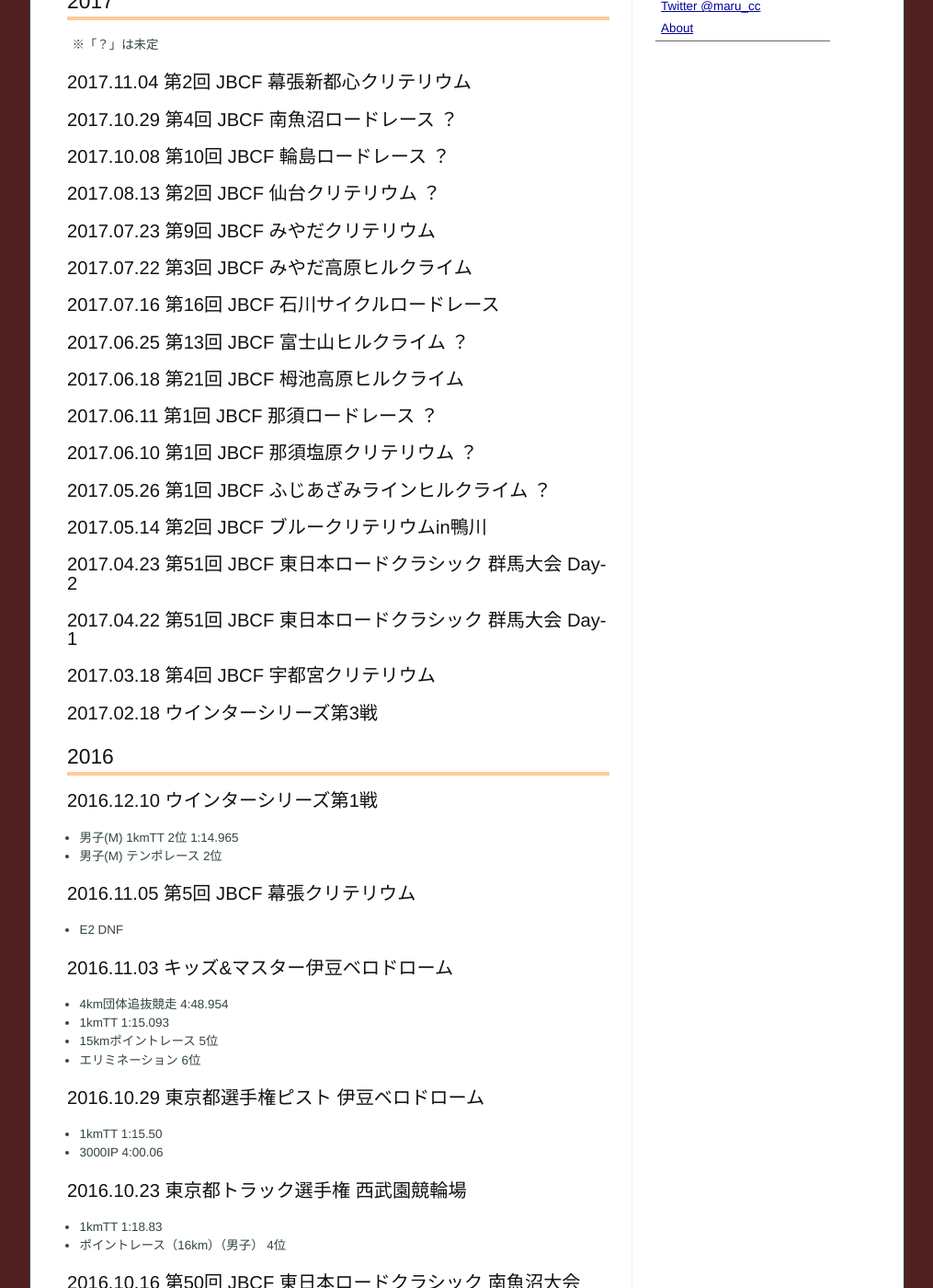
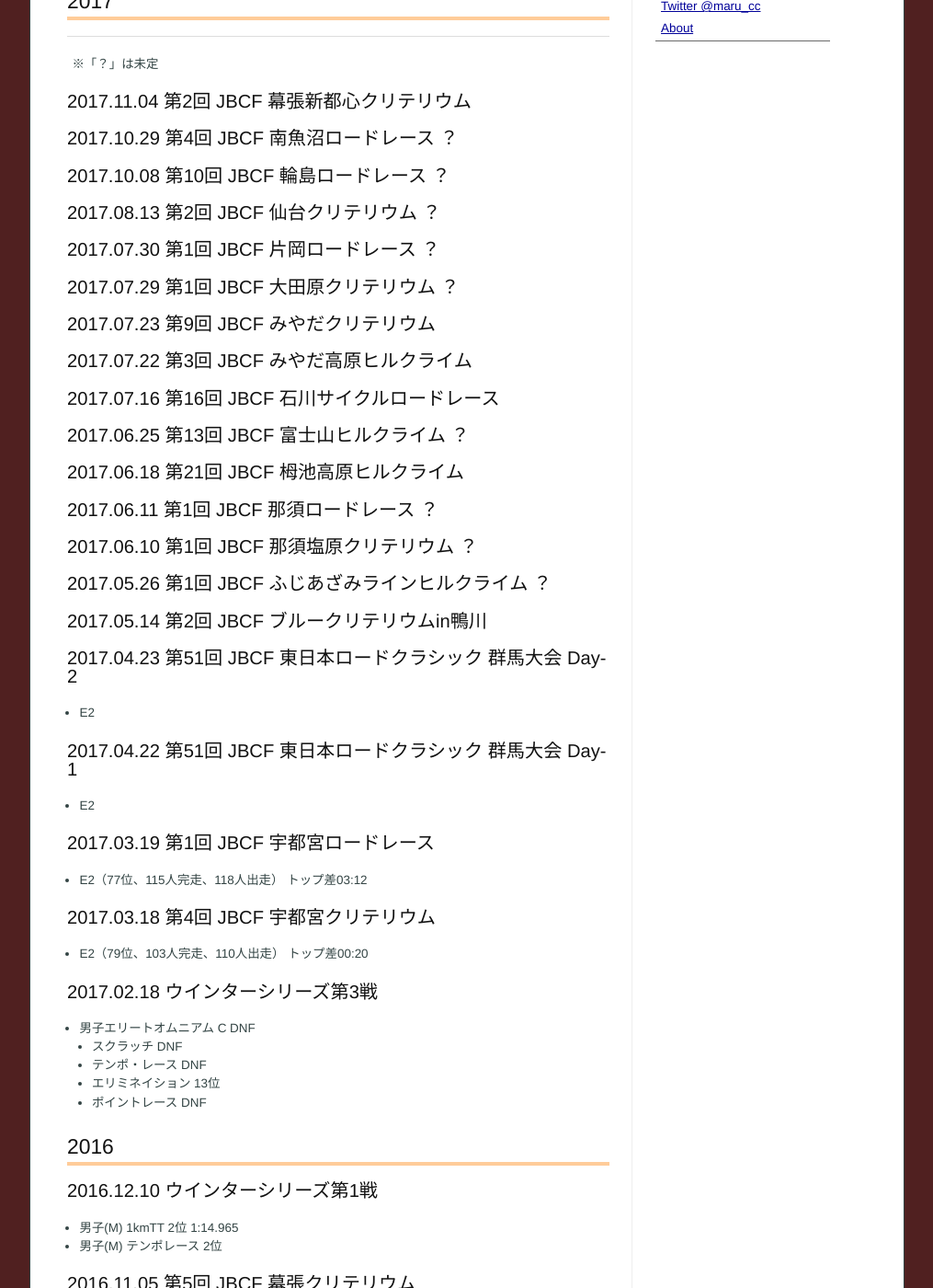
Before and after one commit to marucc/marucc.github.io, a Jekyll site: the page built from sports/results_bike.md, in a window 1280 px wide and 1400 px high, scrolled down 213 px. Shown: the whole window at 92% size, without its empty margins (133-1148 px from the left). Built offline with Jekyll 4.4.1, drawn with Linux system fonts in a browser that asks for light colours.

Commit message:
Published with https://stackedit.io/

```diff
--- a/sports/results_bike.md
+++ b/sports/results_bike.md
@@ -10,6 +10,10 @@ markdown: kramdown
 
 ## 2017
 
+
+----------
+
+
 ※「？」は未定
 
 ### 2017.11.04 第2回 JBCF 幕張新都心クリテリウム
@@ -19,6 +23,10 @@ markdown: kramdown
 ### 2017.10.08 第10回 JBCF 輪島ロードレース ？
 
 ### 2017.08.13 第2回 JBCF 仙台クリテリウム ？
+
+### 2017.07.30 第1回 JBCF 片岡ロードレース ？
+
+### 2017.07.29 第1回 JBCF 大田原クリテリウム ？
 
 ### 2017.07.23 第9回 JBCF みやだクリテリウム
 
@@ -39,12 +47,23 @@ markdown: kramdown
 ### 2017.05.14 第2回 JBCF ブルークリテリウムin鴨川
 
 ### 2017.04.23 第51回 JBCF 東日本ロードクラシック 群馬大会 Day-2
+* E2
 
 ### 2017.04.22 第51回 JBCF 東日本ロードクラシック 群馬大会 Day-1
+* E2
+
+### 2017.03.19 第1回 JBCF 宇都宮ロードレース
+* E2（77位、115人完走、118人出走） トップ差03:12
 
 ### 2017.03.18 第4回 JBCF 宇都宮クリテリウム
+* E2（79位、103人完走、110人出走） トップ差00:20
 
 ### 2017.02.18 ウインターシリーズ第3戦
+* 男子エリートオムニアム C DNF
+	* スクラッチ DNF
+	* テンポ・レース DNF
+	* エリミネイション 13位
+	* ポイントレース DNF
 
 ## 2016
 
```
